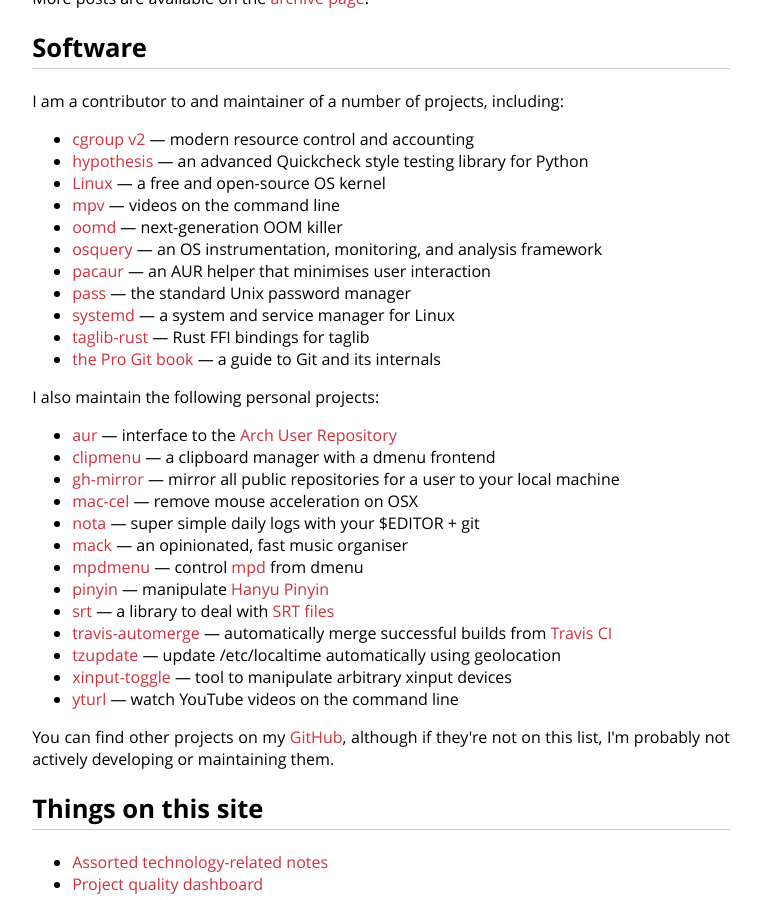
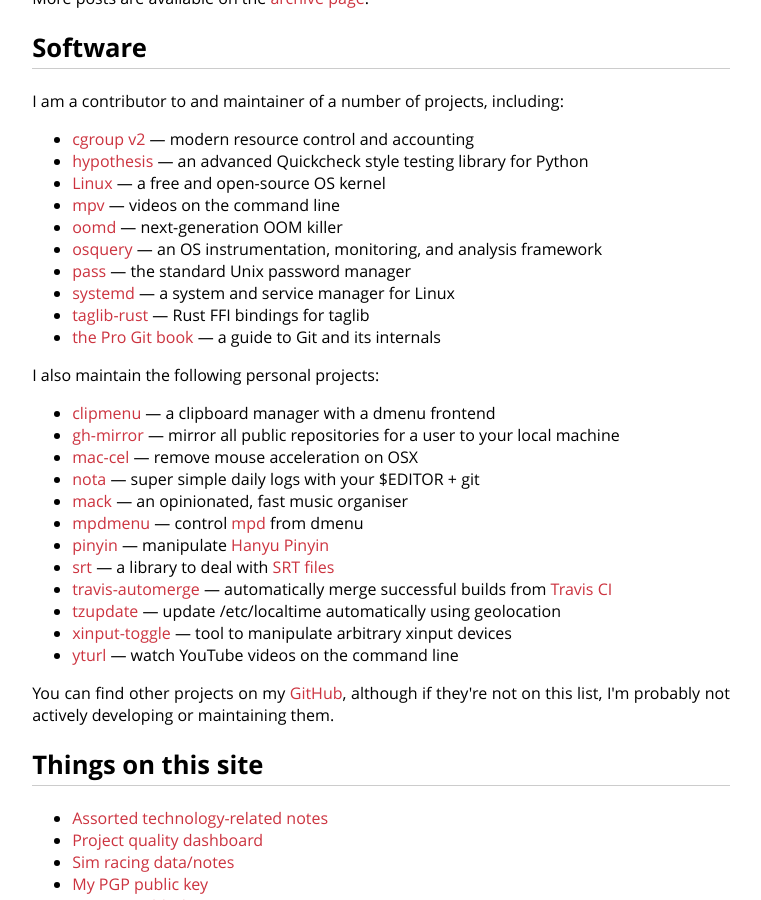
Before and after one commit to cdown/chrisdown.name, a Jekyll site: the page built from index.md, in a window 1280 px wide and 900 px high, scrolled down 538 px. Shown: the whole window, without its empty margins (259-1020 px from the left). Built offline with Jekyll 4.4.1, drawn with Linux system fonts in a browser that asks for light colours.

Commit message:
index: AUR work is basically dead, remove it

```diff
--- a/index.md
+++ b/index.md
@@ -44,7 +44,6 @@ I am a contributor to and maintainer of a number of projects, including:
 - [mpv](https://github.com/mpv-player/mpv) — videos on the command line
 - [oomd](https://github.com/facebookincubator/oomd) — next-generation OOM killer
 - [osquery](https://github.com/facebook/osquery) — an OS instrumentation, monitoring, and analysis framework
-- [pacaur](https://github.com/rmarquis/pacaur) — an AUR helper that minimises user interaction
 - [pass](https://www.passwordstore.org/) — the standard Unix password manager
 - [systemd](https://github.com/systemd/systemd) — a system and service manager for Linux
 - [taglib-rust](https://github.com/ebassi/taglib-rust) — Rust FFI bindings for taglib
@@ -52,8 +51,6 @@ I am a contributor to and maintainer of a number of projects, including:
 
 I also maintain the following personal projects:
 
-- [aur](https://github.com/cdown/aur) — interface to the
-  [Arch User Repository][]
 - [clipmenu](https://github.com/cdown/clipmenu) — a clipboard manager with a
   dmenu frontend
 - [gh-mirror](https://github.com/cdown/gh-mirror) — mirror all public
```
